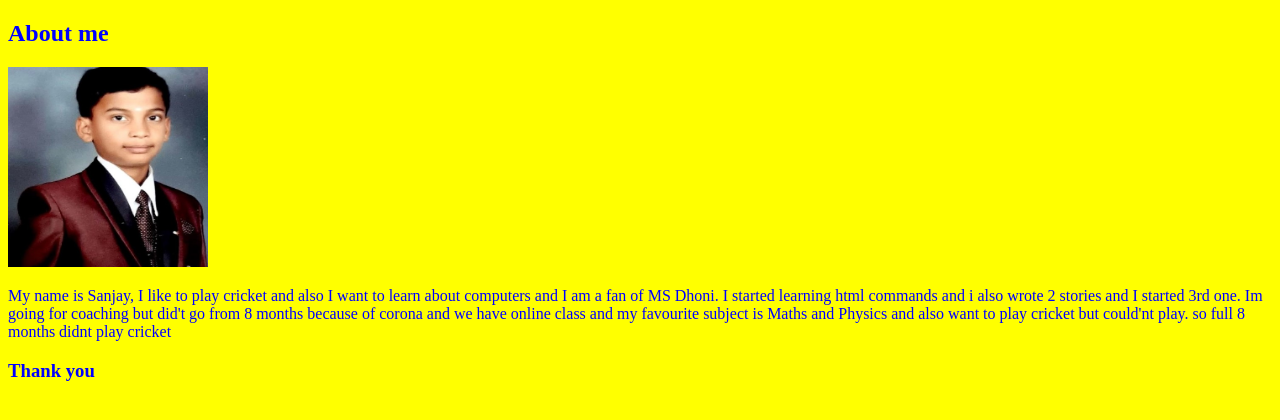
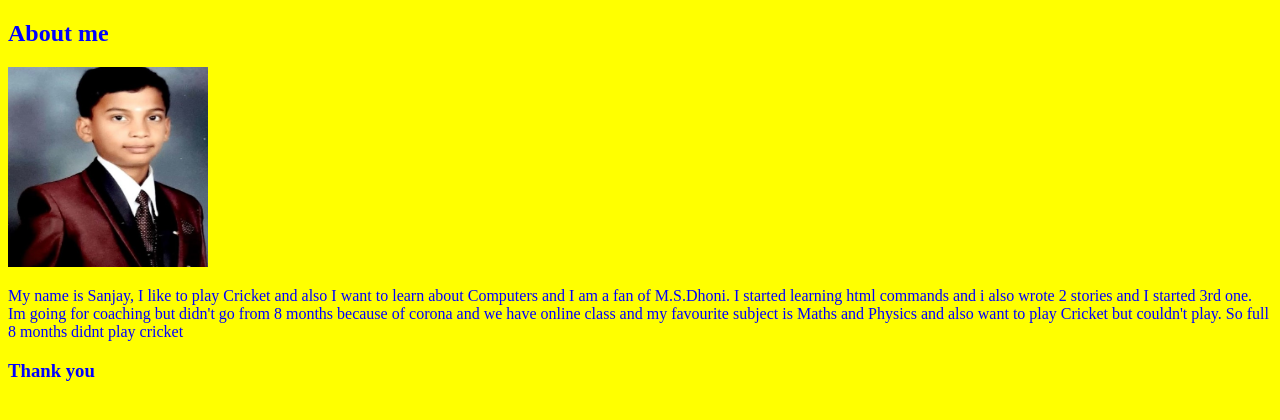
Before and after one commit to sanjayshrinivasan/my-profile, a plain HTML site: page index.html in a window 1280 px wide. Drawn offline with Linux system fonts and the light colour scheme.

Commit message:
lower-case to upper-case

```diff
--- a/index.html
+++ b/index.html
@@ -14,12 +14,12 @@ body   {
 <h2>About me</h2>
 <img src="./profile pic.jpg"
 width="200px" height="200px">
-<p>My name is Sanjay, I like to play cricket and also I want to learn about
-computers and I am a fan of MS Dhoni. I started learning html commands and i
- also wrote 2 stories and I started 3rd one. Im going for coaching but did't
+<p>My name is Sanjay, I like to play Cricket and also I want to learn about
+Computers and I am a fan of M.S.Dhoni. I started learning html commands and i
+ also wrote 2 stories and I started 3rd one. Im going for coaching but didn't
  go from 8 months because of corona and we have online class  and my favourite
- subject is Maths and Physics and also want to play cricket but could'nt
- play. so full 8 months didnt play cricket </p>
+ subject is Maths and Physics and also want to play Cricket but couldn't
+ play. So full 8 months didnt play cricket </p>
 <h3>Thank you<h3>
 </body>
 </html>
```
